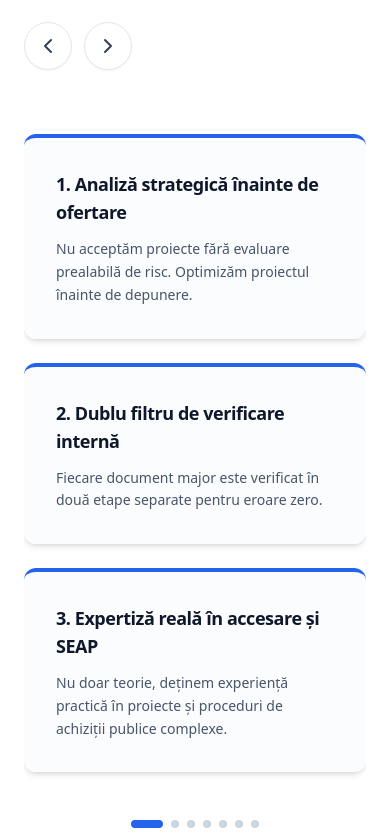
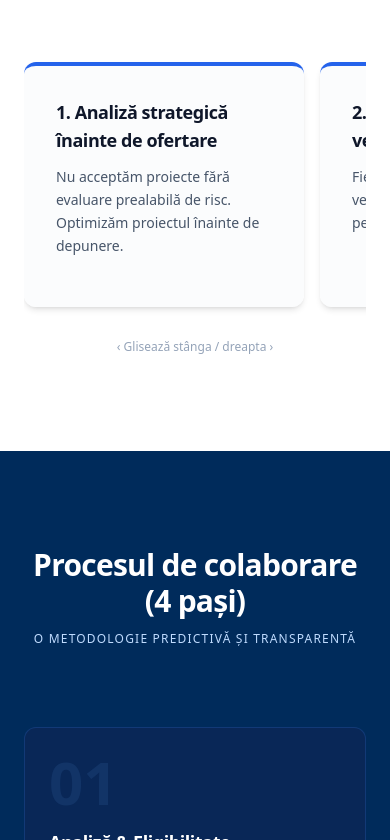
Before and after one commit to evialbert/FSPro, a Next.js app: page /despre in a window 390 px wide. Shown: the part 4564-5404 px from the top of the page. Built offline with nearby package versions, Linux system fonts and the light colour scheme.

Commit message:
feat(despre): adăugare carusel fluid pentru mobil la secțiunea diferențiatori

```diff
--- a/app/despre/page.tsx
+++ b/app/despre/page.tsx
@@ -252,7 +252,9 @@ export default function DespreNoi() {
               <p className="text-blue-600 font-bold uppercase tracking-widest text-sm mb-2">De ce noi?</p>
               <h3 className="text-3xl font-bold text-slate-900">Diferențiatori Competitivi</h3>
             </div>
-            <div className="flex gap-3 mt-6 md:mt-0">
+
+            {/* Săgeți Navigație Desktop */}
+            <div className="hidden md:flex gap-3 mt-6 md:mt-0">
               <button
                 onClick={prevSlide}
                 className="w-12 h-12 rounded-full border border-slate-200 bg-white flex items-center justify-center text-slate-700 hover:bg-blue-600 hover:text-white hover:border-blue-600 transition-all shadow-sm"
@@ -270,7 +272,8 @@ export default function DespreNoi() {
             </div>
           </div>
 
-          <div className="overflow-hidden py-4">
+          {/* Varianta DESKTOP */}
+          <div className="hidden md:block overflow-hidden py-4">
             <div className="grid grid-cols-1 md:grid-cols-3 gap-6">
               <AnimatePresence mode="popLayout">
                 {getVisibleItems().map((item, index) => (
@@ -293,7 +296,32 @@ export default function DespreNoi() {
             </div>
           </div>
 
-          <div className="flex justify-center gap-2 mt-8">
+          {/* Varianta MOBILE: Toți cei 7 diferențiatori sunt păstrați, stilizați la fel */}
+          <div className="block md:hidden">
+            <div
+              className="w-full flex gap-4 overflow-x-auto overflow-y-hidden py-4 snap-x snap-mandatory"
+              style={{ WebkitOverflowScrolling: 'touch' }}
+            >
+              {diferentiatori.map((item, idx) => (
+                <div
+                  key={idx}
+                  className="p-8 border-t-4 border-blue-600 bg-slate-50/60 rounded-xl shadow-md min-w-[280px] w-[280px] shrink-0 snap-center flex flex-col justify-between"
+                >
+                  <div>
+                    <h4 className="font-bold text-lg text-slate-900 mb-3">{item.title}</h4>
+                    <p className="text-slate-600 leading-relaxed text-sm">{item.desc}</p>
+                  </div>
+                </div>
+              ))}
+            </div>
+
+            <div className="text-center text-xs font-medium text-slate-400 mt-4">
+              ‹ Glisează stânga / dreapta ›
+            </div>
+          </div>
+
+          {/* Dots Indicator Desktop */}
+          <div className="hidden md:flex justify-center gap-2 mt-8">
             {diferentiatori.map((_, idx) => (
               <button
                 key={idx}
```
